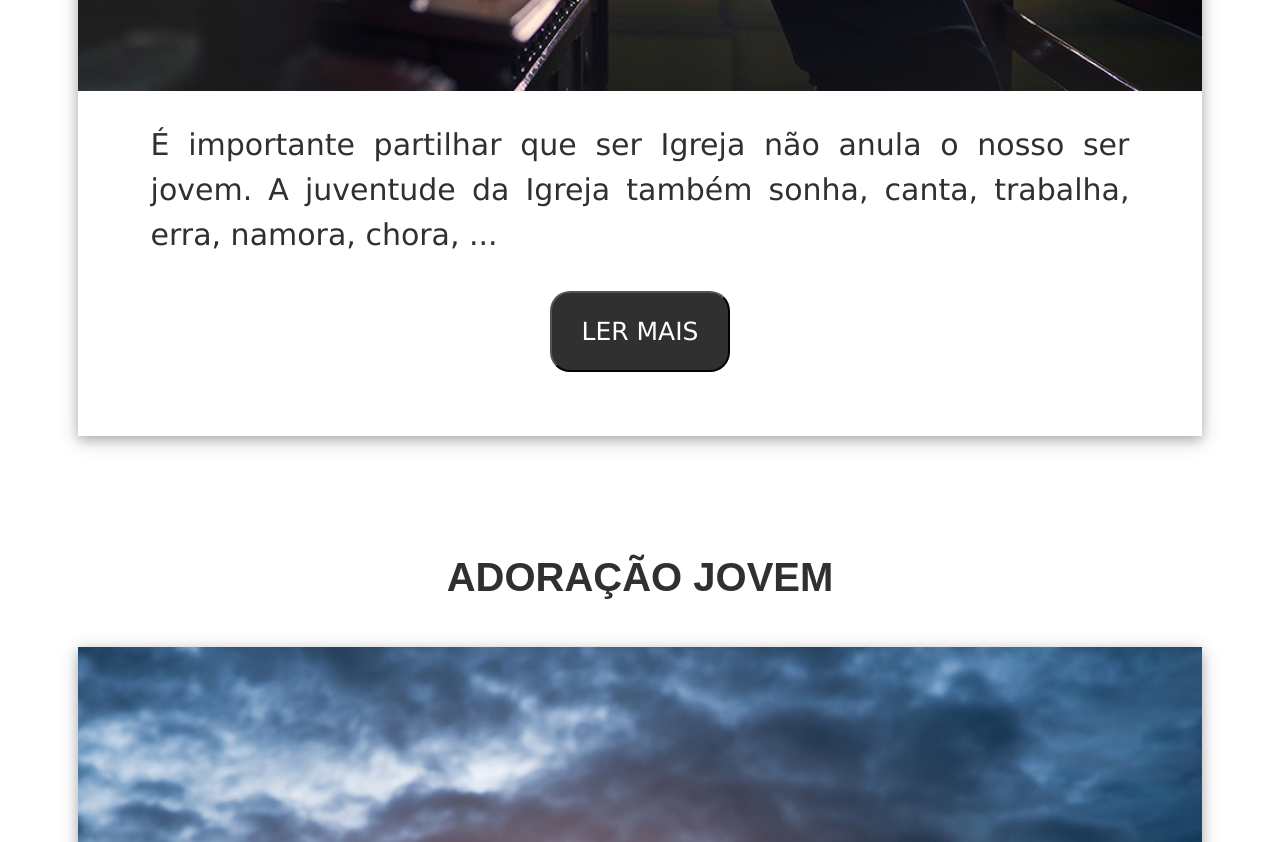
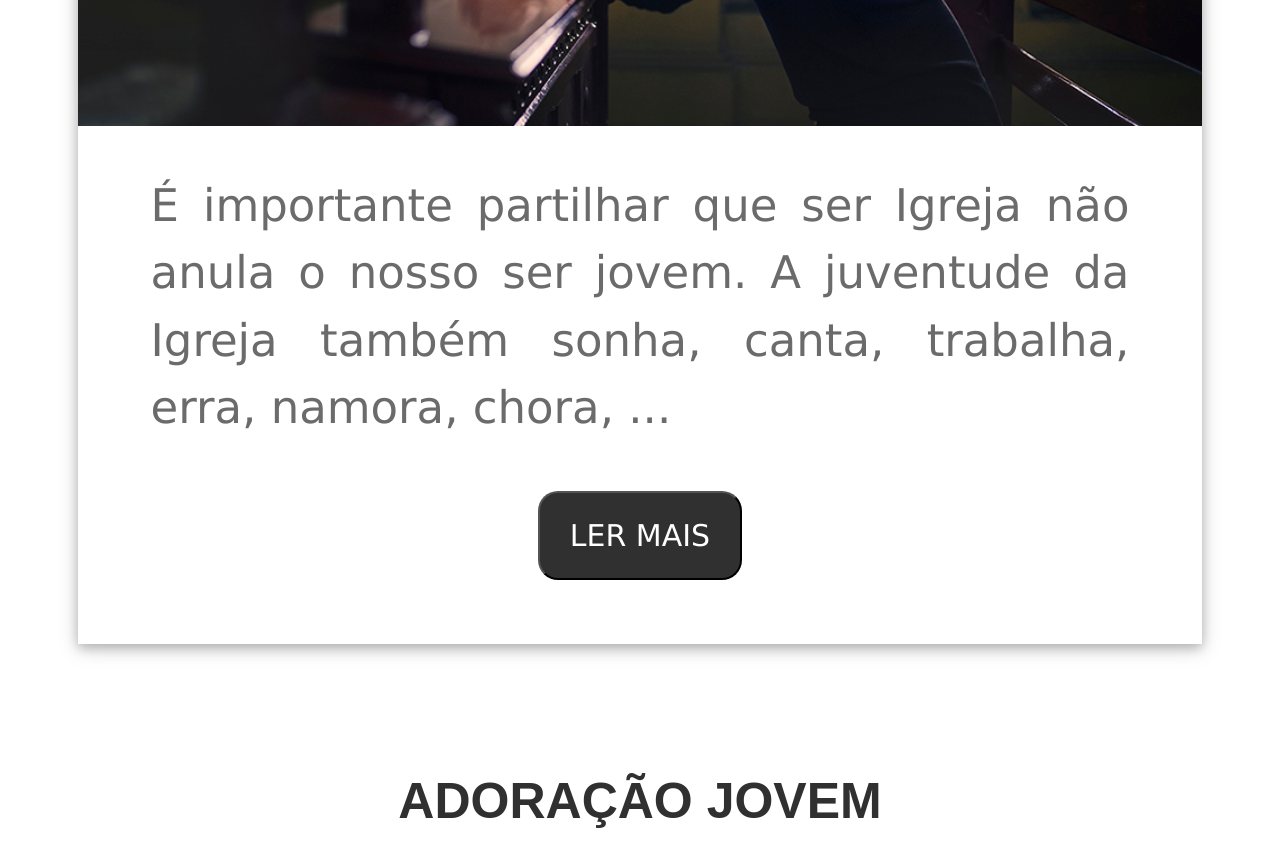
Before and after one commit to pedrogonoring/testruah, a plain HTML site: page index.html in a window 1280 px wide. Shown: the part 2840-3682 px from the top of the page. Drawn offline with nearby package versions, Linux system fonts and the light colour scheme.

Commit message:
Melhoria - Leitura
Aumentei as letras e fiz ajustes sobre alguns paineis

```diff
--- a/estilo/w3.css
+++ b/estilo/w3.css
@@ -32,12 +32,13 @@ p{
 	color: #303030;
 }
 .title-cards{
-	font-size: 40px;
+	font-size: 50px;
 	font-family: sans-serif;
 	font-weight: bold;
 }
 .txt-cards{
-	font-size: 30px;
+	font-size: 45px;
+	color: #6b6b6b;
 }
 #subirTopo {
 text-decoration: none;
@@ -48,7 +49,7 @@ color: #fff;
 text-align: center;
 cursor: pointer;
 padding: 20px;
-font-size: 20px;
+font-size: 33px;
 font-weight: bold;
 text-transform: uppercase;
 position: fixed;
@@ -58,7 +59,7 @@ opacity: .8;
 }
 
 #subirTopo:hover {
-opacity:10;
+opacity:50;
 }
 .title-page-post{
 	font-size: 65px;
@@ -82,3 +83,21 @@ opacity:10;
   .compartilhar-whatsapp {
     display: none;
   }
+  .button-lermais{
+  	padding: 20px 30px;
+  	font-size: 30px;
+  	background-color: #303030; /* Green */
+ 	border-radius: 20px;
+  	color: white;
+  	text-align: center;
+  	text-decoration: none;
+  	display: inline-block;
+  	margin: 4px 30px;
+  	-webkit-transition-duration: 0.4s; /* Safari */
+  	transition-duration: 0.4s;
+  	cursor: pointer;
+  }
+  .button5:hover {
+  background-color: White;
+  color: Black;
+}
--- a/index.html
+++ b/index.html
@@ -62,7 +62,7 @@
 	    <img src="post_02.jpg" alt="Juventude" style="width:100%">
 	    <div style="width:90%" class="w3-container w3-center">
 	      <p class="txt-cards" align="justify">É importante partilhar que ser Igreja não anula o nosso ser jovem. A juventude da Igreja também sonha, canta, trabalha, erra, namora, chora, ...</p>
-	      <button class="button button5" style="padding: 20px 30px; font-size: 25px;"><a href="posts.html">LER MAIS</a></button>
+	      <button class="button-lermais" class="button button5"><a href="posts.html">LER MAIS</a></button>
 	      <div style="margin:60px"></div>
 	    </div>
 	  </div>
@@ -76,7 +76,7 @@
 	    <img src="post_01.jpg" alt="Juventude" style="width:100%">
 	    <div style="width:90%" class="w3-container w3-center">
 	      <p class="txt-cards" align="justify">Adorar a Deus é dedicar a Ele o nosso amor, nossa reverência, nosso serviço e nossa devoção. Por meio da adoração, nosso conhecimento e nossa fidelidade ...</p>
-	      <button class="button button5" style="padding: 20px 30px; font-size: 25px;"><a href="posts.html">LER MAIS</a></button>
+	      <button class="button-lermais" class="button button5"><a href="posts.html">LER MAIS</a></button>
 	      <div style="margin:60px"></div>
 	    </div>
 	  </div>
@@ -90,7 +90,7 @@
 	    <img src="post_03.jpg" alt="Juventude" style="width:100%">
 	    <div style="width:90%" class="w3-container w3-center">
 	      <p class="txt-cards" align="justify"> As Vocações da Igreja são para todos, Deus chama a cada um de forma unica e particular. Porém é preciso se abrir, para se abrir a Vontade ...</p>
-	      <button class="button button5" style="padding: 20px 30px; font-size: 25px;"><a href="posts.html">LER MAIS</a></button>
+	      <button class="button-lermais" class="button button5"><a href="posts.html">LER MAIS</a></button>
 	      <div style="margin:60px"></div>
 	    </div>
 	  </div>
```
Also changed, not shown: head.png, oquee.png.
